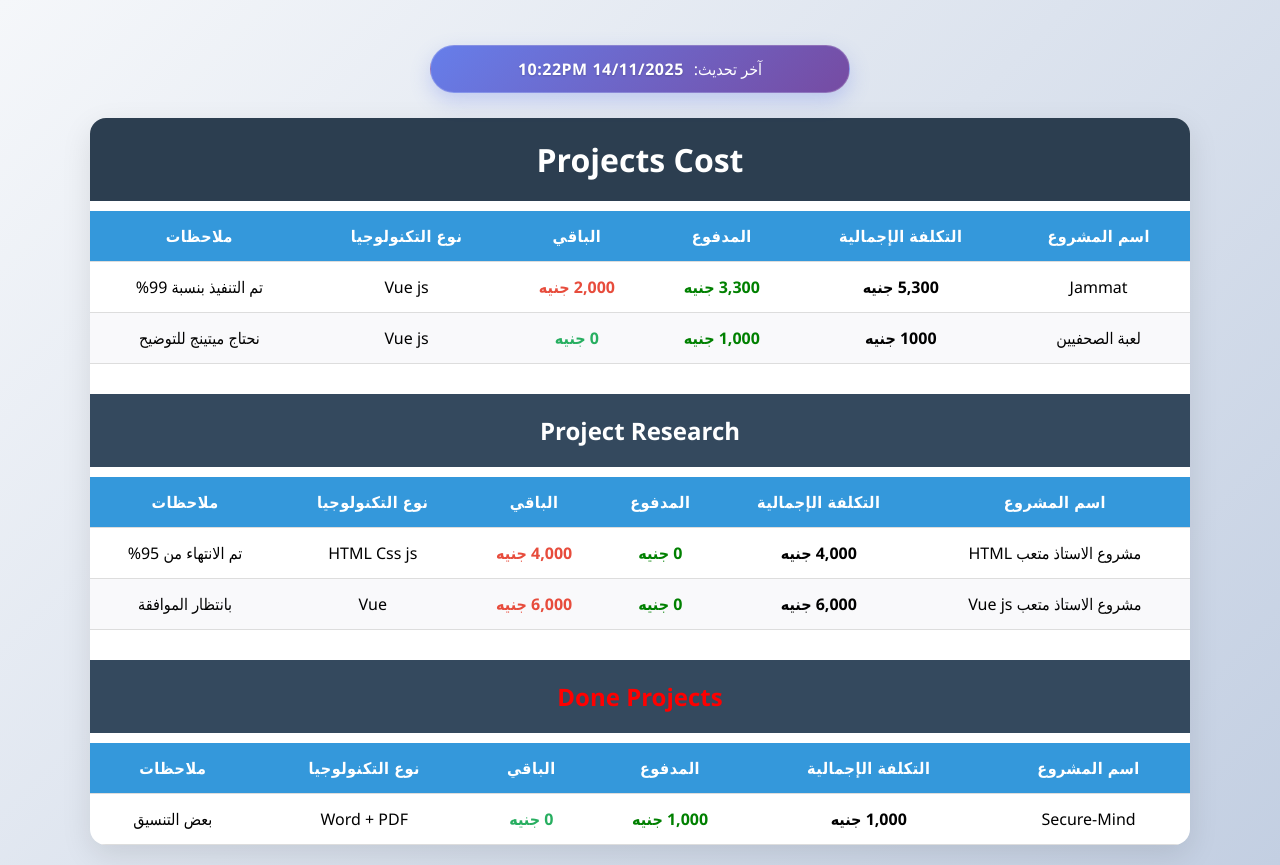
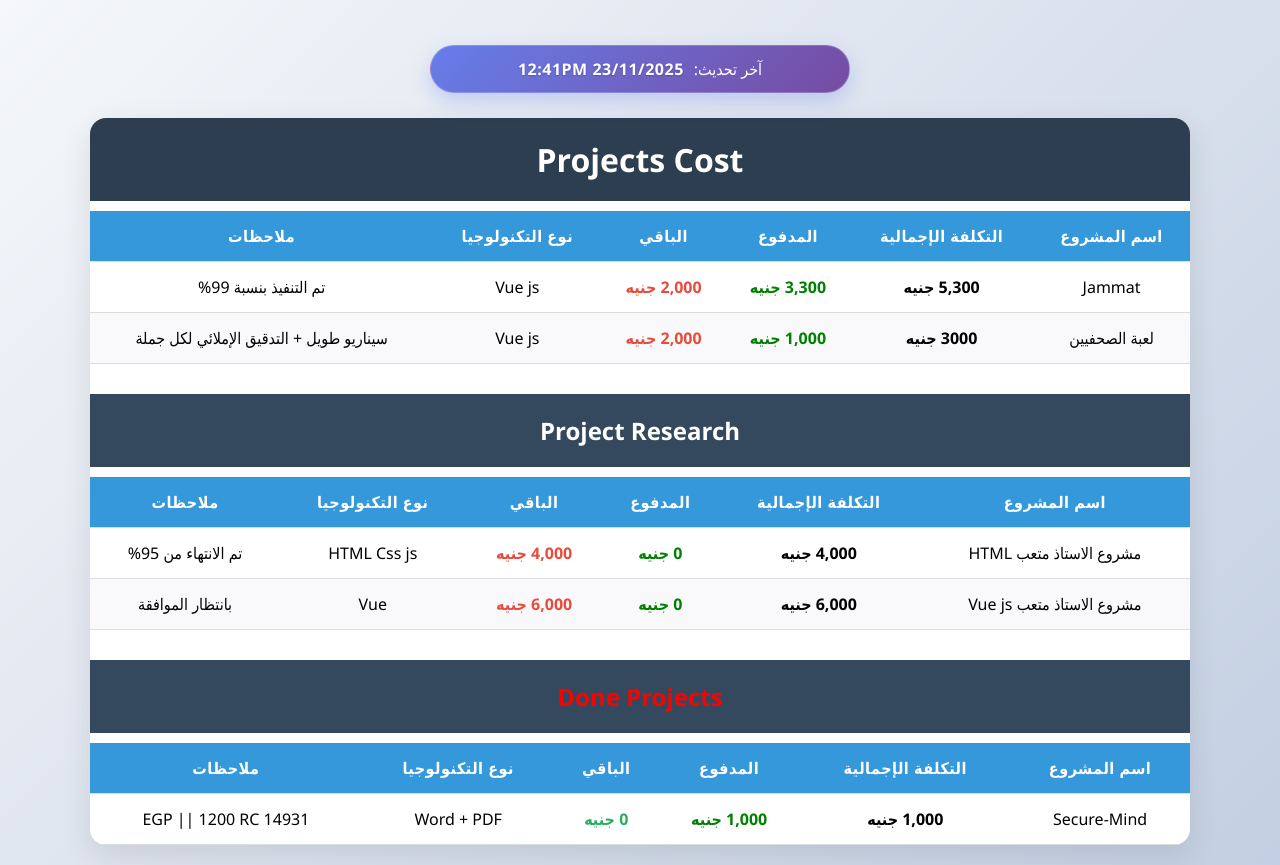
Before and after one commit to Ahmedeweis/Projects_Cost, a website: page index.html in a window 1280 px wide. Drawn offline with Linux system fonts and the light colour scheme.

Commit message:
update Joirnalist game

```diff
--- a/index.html
+++ b/index.html
@@ -1,5 +1,6 @@
 <!DOCTYPE html>
 <html lang="ar" dir="rtl">
+
 <head>
     <meta charset="UTF-8" />
     <meta name="viewport" content="width=device-width, initial-scale=1.0" />
@@ -10,6 +11,7 @@
             padding: 0;
             box-sizing: border-box;
         }
+
         body {
             font-family: 'Segoe UI', Tahoma, Geneva, Verdana, sans-serif;
             background: linear-gradient(135deg, #f5f7fa 0%, #c3cfe2 100%);
@@ -17,6 +19,7 @@
             padding: 20px;
             direction: rtl;
         }
+
         .container {
             max-width: 1100px;
             margin: 0 auto;
@@ -25,6 +28,7 @@
             box-shadow: 0 10px 30px rgba(0, 0, 0, .1);
             overflow: hidden;
         }
+
         h1,
         h2 {
             text-align: center;
@@ -33,51 +37,63 @@
             color: white;
             margin: 0;
         }
+
         h2 {
             background: #34495e;
             font-size: 1.5rem;
             margin-top: 30px;
         }
+
         table {
             width: 100%;
             border-collapse: collapse;
             font-size: 1rem;
             margin-top: 10px;
         }
+
         thead {
             background: #3498db;
             color: white;
         }
+
         th,
         td {
             padding: 14px 12px;
             text-align: center;
             border-bottom: 1px solid #ddd;
         }
+
         th {
             font-weight: 600;
             text-transform: uppercase;
             letter-spacing: .5px;
         }
+
         tbody tr {
             transition: all .3s ease;
         }
+
         tbody tr:nth-child(even) {
             background: #f9f9fb;
         }
+
         tbody tr:hover {
             background: #e3f2fd;
             transform: scale(1.01);
             box-shadow: 0 4px 12px rgba(0, 0, 0, .05);
         }
+
         .baki {
             font-weight: bold;
             color: #e74c3c;
         }
+
         .baki.zero {
             color: #27ae60;
         }
+
         @media (max-width:768px) {
+
             table,
             thead,
             tbody,
@@ -87,20 +103,24 @@
                 display: flex;
                 flex-direction: column;
             }
+
             thead tr {
                 display: none;
             }
+
             tr {
                 margin-bottom: 15px;
                 border: 1px solid #ddd;
                 border-radius: 8px;
                 padding: 10px;
             }
+
             td {
                 text-align: right;
                 padding-right: 50%;
                 position: relative;
             }
+
             td::before {
                 content: attr(data-label);
                 position: absolute;
@@ -110,6 +130,7 @@
                 color: #2c3e50;
             }
         }
+
         .last-update {
             display: flex;
             align-items: center;
@@ -132,10 +153,12 @@
             margin-left: auto;
             margin-right: auto;
         }
+
         .last-update:hover {
             transform: translateY(-3px);
             box-shadow: 0 12px 25px rgba(102, 126, 234, 0.4);
         }
+
         .last-update .icon {
             display: inline-flex;
             align-items: center;
@@ -148,12 +171,14 @@
             font-weight: bold;
             backdrop-filter: blur(5px);
         }
+
         .last-update .time {
             font-weight: 700;
             letter-spacing: 0.5px;
             color: #fff;
             text-shadow: 0 1px 2px rgba(0, 0, 0, 0.2);
         }
+
         /* للجوال */
         @media (max-width: 480px) {
             .last-update {
@@ -161,6 +186,7 @@
                 padding: 10px 16px;
                 gap: 8px;
             }
+
             .last-update .icon {
                 width: 24px;
                 height: 24px;
@@ -169,10 +195,11 @@
         }
     </style>
 </head>
+
 <body>
     <div class="last-update">
         آخر تحديث:
-        <span class="time">14/11/2025 10:22PM</span>
+        <span class="time">23/11/2025 12:41PM</span>
     </div>
     <div class="container">
         <h1>Projects Cost</h1>
@@ -226,14 +253,14 @@
             //{ "name": "مشروع البيع الشبكي", "totalCost": 5000, "paid": 1000, "technology": "React js", "notes": "قيد التطوير" },
             "projects": [
                 { "name": "Jammat", "totalCost": 5300, "paid": 3300, "technology": "Vue js", "notes": "تم التنفيذ بنسبة 99%" },
-                { "name": "لعبة الصحفيين", "totalCost": "1000", "paid": 1000, "technology": "Vue js", "notes": "نحتاج ميتينج للتوضيح" }
+                { "name": "لعبة الصحفيين", "totalCost": "3000", "paid": 1000, "technology": "Vue js", "notes": "سيناريو طويل + التدقيق الإملائي لكل جملة" }
             ],
             "research": [
                 { "name": "مشروع الاستاذ متعب HTML", "totalCost": 4000, "paid": 0, "technology": "HTML Css js", "notes": "تم الانتهاء من 95%" },
                 { "name": "مشروع الاستاذ متعب Vue js", "totalCost": 6000, "paid": 0, "technology": "Vue", "notes": "بانتظار الموافقة" },
             ],
             "cancelled": [
-                { "name": "Secure-Mind", "totalCost": 1000, "paid": 1000, "technology": "Word + PDF", "notes": "بعض التنسيق" },
+                { "name": "Secure-Mind", "totalCost": 1000, "paid": 1000, "technology": "Word + PDF", "notes": " 14931 EGP || 1200 RC " },
                 // { "name": "Secure-Mind Front end", "totalCost": 5000, "paid": 0, "technology": "Vue js", "notes": "ملغي - PHP Laravel" }
             ]
         };
@@ -266,4 +293,5 @@
         });
     </script>
 </body>
+
 </html>
```
